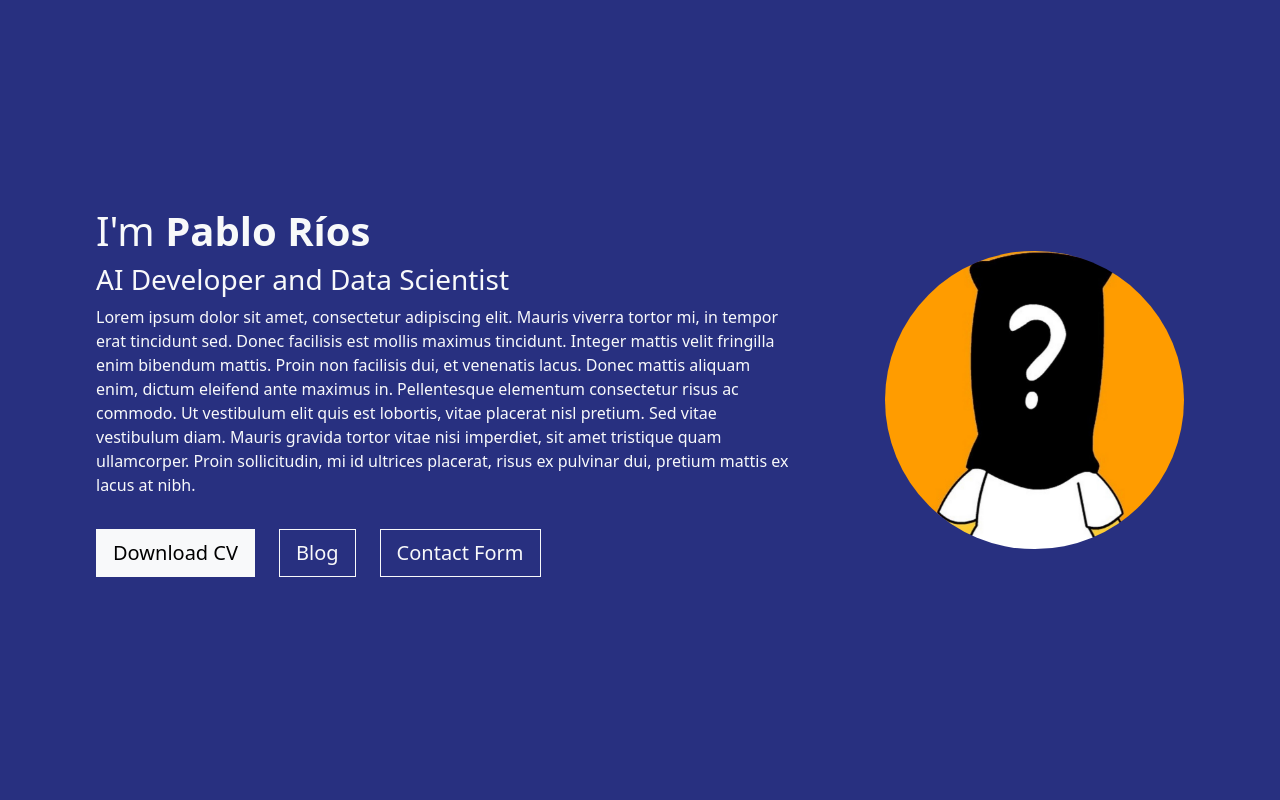
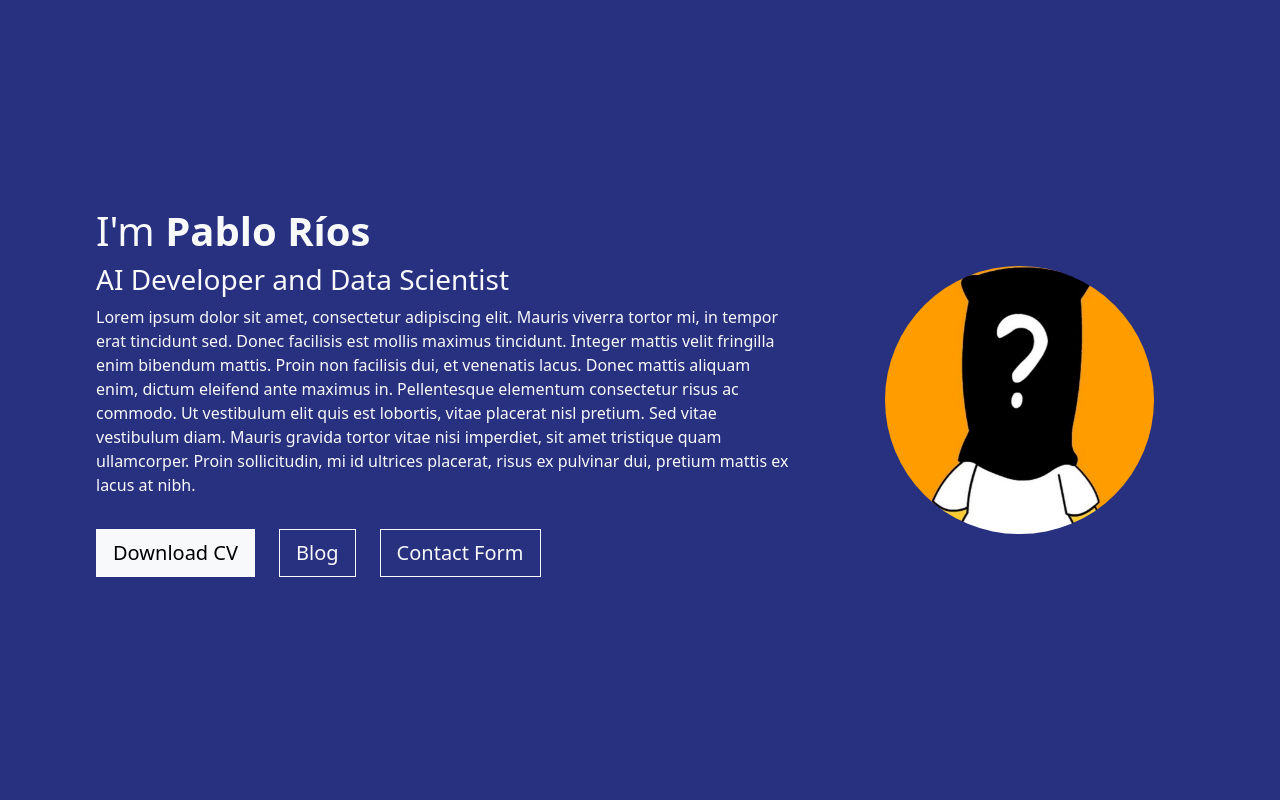
Before and after one commit to PabloRiosP/portfolio, a Django app: page / in a window 1280 px wide. Run offline with Django 4.2, Linux system fonts and the light colour scheme; data that the repository does not hold is empty.

Commit message:
Update main.css

```diff
--- a/static/css/main.css
+++ b/static/css/main.css
@@ -20,8 +20,11 @@ footer {
     margin-top: 0px;
 	height: 100vh;
 	width: 100%;
-    /*margin-bottom: 0px;*/
     transition: height 1s, margin-top 0.5s;
+}
+
+#intro {
+	padding: 10%;
 }
 
 .card-project:hover {
@@ -36,7 +39,7 @@ footer {
 }
 
 #avatar {
-	max-width: 100%;
+	max-width: 90%;
 	height: auto;
 	border-radius: 50%;
 }
@@ -44,7 +47,6 @@ footer {
 #avatar-container {
     max-height: 100%;
     padding: 15px;
-    /*width: auto;*/
 }
 
 #nav-bar {
```
